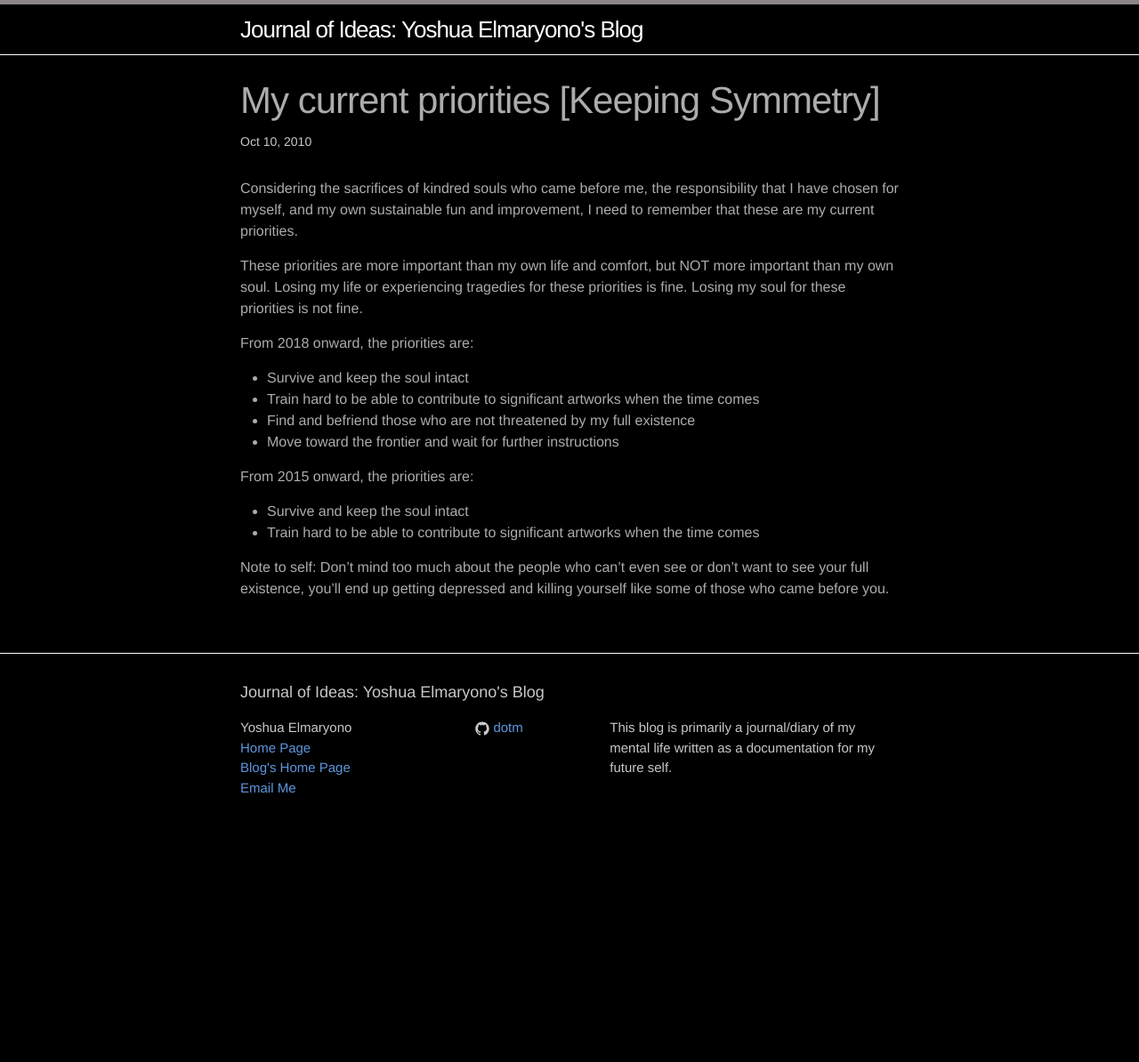
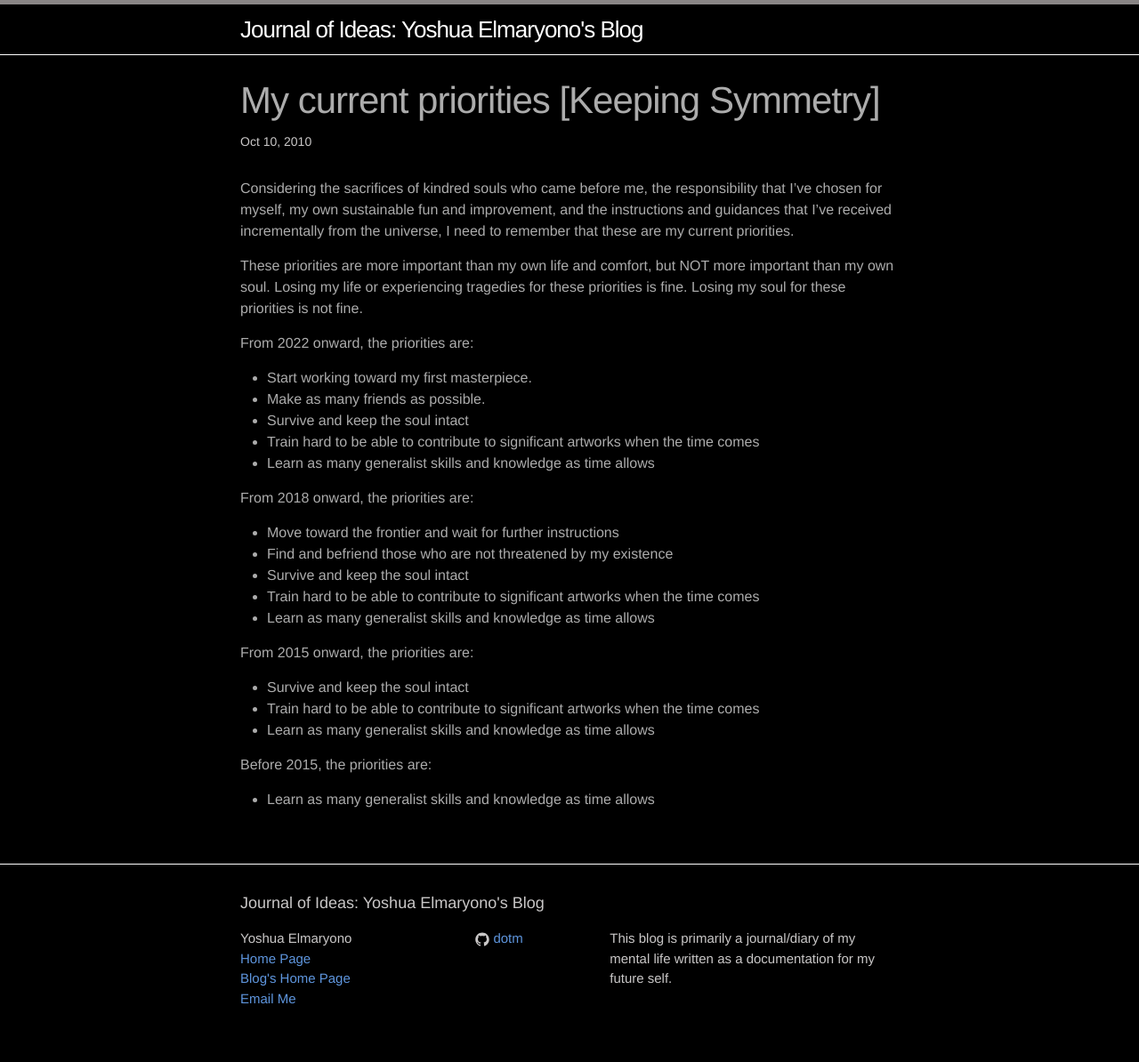
Before and after one commit to dotm/dotm.github.io, a Jekyll site: the page built from _posts/2010-10-10-current-priorities.markdown, in a window 1280 px wide. Shown: the whole page at 89% size. Built offline with Jekyll 4.4.1, drawn with Linux system fonts in a browser that asks for light colours; before the commit the page ends 957 px from its top, so only the background shows below that.

Commit message:
update priorities

```diff
--- a/_posts/2010-10-10-current-priorities.markdown
+++ b/_posts/2010-10-10-current-priorities.markdown
@@ -3,19 +3,32 @@ layout: post
 title: "My current priorities [Keeping Symmetry]"
 ---
 
-Considering the sacrifices of kindred souls who came before me, the responsibility that I have chosen for myself, and my own sustainable fun and improvement, I need to remember that these are my current priorities.
+Considering the sacrifices of kindred souls who came before me, the responsibility that I've chosen for myself, my own sustainable fun and improvement, and the instructions and guidances that I've received incrementally from the universe, I need to remember that these are my current priorities.
 
 These priorities are more important than my own life and comfort, but NOT more important than my own soul. Losing my life or experiencing tragedies for these priorities is fine. Losing my soul for these priorities is not fine.
 
+From 2022 onward, the priorities are:
+
+- Start working toward my first masterpiece.
+- Make as many friends as possible.
+- Survive and keep the soul intact
+- Train hard to be able to contribute to significant artworks when the time comes
+- Learn as many generalist skills and knowledge as time allows
+
 From 2018 onward, the priorities are:
--  Survive and keep the soul intact
--  Train hard to be able to contribute to significant artworks when the time comes
--  Find and befriend those who are not threatened by my full existence
--  Move toward the frontier and wait for further instructions
+
+- Move toward the frontier and wait for further instructions
+- Find and befriend those who are not threatened by my existence
+- Survive and keep the soul intact
+- Train hard to be able to contribute to significant artworks when the time comes
+- Learn as many generalist skills and knowledge as time allows
 
 From 2015 onward, the priorities are:
 
--  Survive and keep the soul intact
--  Train hard to be able to contribute to significant artworks when the time comes
+- Survive and keep the soul intact
+- Train hard to be able to contribute to significant artworks when the time comes
+- Learn as many generalist skills and knowledge as time allows
 
-Note to self: Don't mind too much about the people who can't even see or don't want to see your full existence, you'll end up getting depressed and killing yourself like some of those who came before you.
+Before 2015, the priorities are:
+
+- Learn as many generalist skills and knowledge as time allows
```
